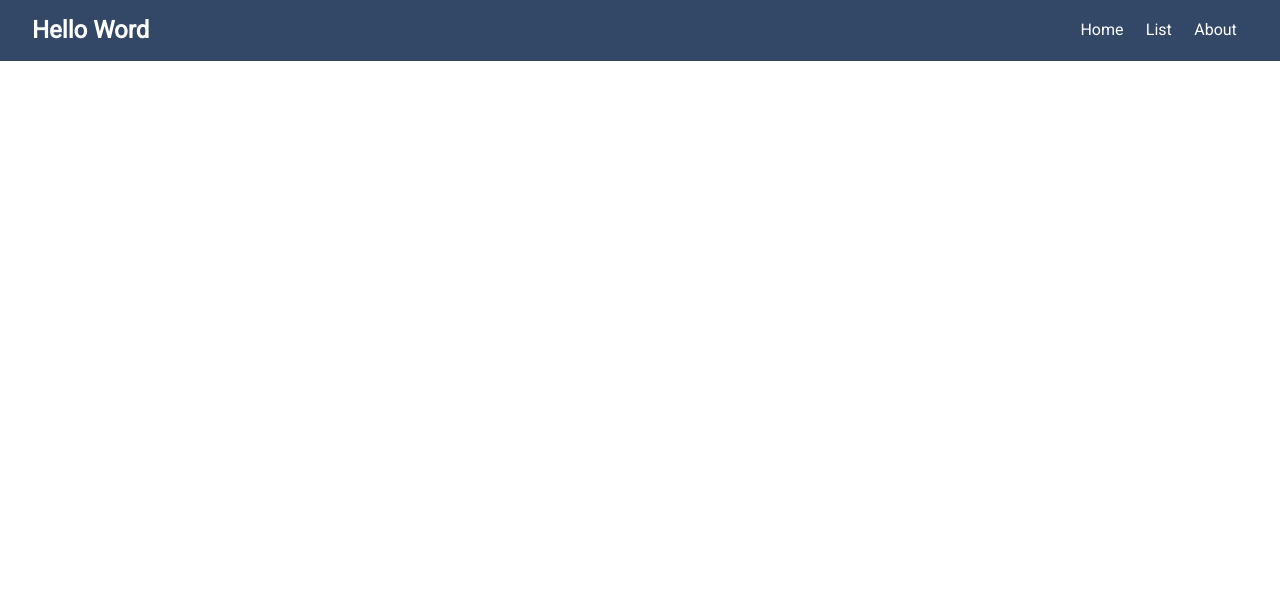
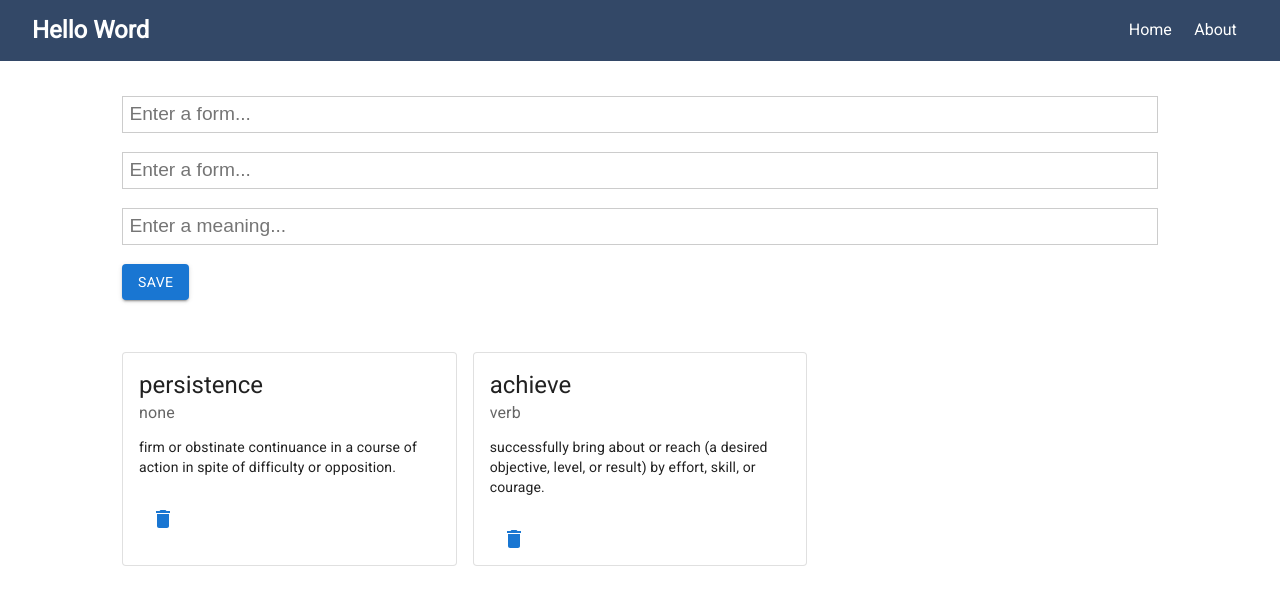
Before and after one commit to JeongHaeun3263/hello-word-mern, a React (Create React App) app: page / in a window 1280 px wide. Shown: the top 604 px of the page. Built offline with nearby package versions, Linux system fonts and the light colour scheme.

Commit message:
add word, delete word function

```diff
--- a/package.json
+++ b/package.json
@@ -3,11 +3,17 @@
   "version": "0.1.0",
   "private": true,
   "dependencies": {
+    "@emotion/react": "^11.7.1",
+    "@emotion/styled": "^11.6.0",
+    "@mui/icons-material": "^5.2.5",
+    "@mui/material": "^5.2.7",
     "@testing-library/jest-dom": "^5.11.4",
     "@testing-library/react": "^11.1.0",
     "@testing-library/user-event": "^12.1.10",
+    "axios": "^0.24.0",
     "react": "^17.0.2",
     "react-dom": "^17.0.2",
+    "react-icons": "^4.3.1",
     "react-router-dom": "5.2.0",
     "react-scripts": "4.0.3",
     "web-vitals": "^1.0.1"
--- a/src/App.css
+++ b/src/App.css
@@ -412,3 +412,12 @@ table th {
 		justify-content: center;
 	}
 }
+
+/* Word List */
+
+.word__list {
+	margin-top: 3.2rem;
+	display: grid;
+	grid-template-columns: 1fr 1fr 1fr;
+	gap: 1rem;
+}
--- a/src/App.js
+++ b/src/App.js
@@ -3,15 +3,65 @@ import { BrowserRouter as Router, Switch, Route, Link } from 'react-router-dom';
 
 import Navbar from './components/layout/Navbar';
 import About from './components/pages/About';
+import axios from 'axios';
+import { Fragment, useState } from 'react';
+import Search from './components/words/Search';
+import WordList from './components/words/WordList';
 
 function App() {
+	const [words, setWords] = useState([
+		{
+			id: 1,
+			title: 'persistence',
+			form: 'none',
+			meaning:
+				'firm or obstinate continuance in a course of action in spite of difficulty or opposition.',
+		},
+		{
+			id: 2,
+			title: 'achieve',
+			form: 'verb',
+			meaning:
+				'successfully bring about or reach (a desired objective, level, or result) by effort, skill, or courage.',
+		},
+	]);
+
+	const handleAdd = (title, form, meaning) => {
+		const newWords = [...words, { id: Date.now(), title, form, meaning }];
+		setWords(newWords);
+	};
+
+	const handleDelete = (word) => {
+		const newWords = words.filter((item) => item.id !== word.id);
+		setWords(newWords);
+	};
+
+	const searchWord = async (word) => {
+		const res = await axios.get(
+			`https://api.dictionaryapi.dev/api/v2/entries/en/${word}`
+		);
+		console.log(res);
+	};
+
 	return (
 		<Router>
 			<div className='App'>
 				<Navbar />
 				<div className='container'>
 					<Switch>
-						<Route exact path='/' />
+						<Route
+							exact
+							path='/'
+							render={() => (
+								<Fragment>
+									<WordList
+										words={words}
+										onAdd={handleAdd}
+										onDelete={handleDelete}
+									/>
+								</Fragment>
+							)}
+						/>
 						<Route exact path='/about' component={About} />
 						<Route exact path='/list' />
 					</Switch>
--- a/src/components/layout/Navbar.js
+++ b/src/components/layout/Navbar.js
@@ -9,9 +9,9 @@ const Navbar = () => {
 				<li>
 					<Link to='/'>Home</Link>
 				</li>
-				<li>
+				{/* <li>
 					<Link to='/list'>List</Link>
-				</li>
+				</li> */}
 				<li>
 					<Link to='/about'>About</Link>
 				</li>
--- a/src/components/pages/About.js
+++ b/src/components/pages/About.js
@@ -1,7 +1,14 @@
 import React from 'react';
 
 const About = () => {
-	return <div>About this application</div>;
+	return (
+		<div>
+			<h1>Hello Word</h1>
+			<p>App to study words</p>
+			<p>Version 1.0.0</p>
+			<p>{new Date().getFullYear()} Haeun Grace Jeong - All rights reserved</p>
+		</div>
+	);
 };
 
 export default About;
--- /dev/null
+++ b/src/components/words/Search.js
@@ -0,0 +1,34 @@
+import React, { useState } from 'react';
+
+const Search = ({ searchWord }) => {
+	const [text, setText] = useState('');
+
+	const onChange = (e) => {
+		setText({ [e.target.name]: e.target.value });
+	};
+
+	const onSubmit = (e) => {
+		e.preventDefault();
+		if (test === '') {
+			console.log('put some text');
+		} else {
+			searchWord(text);
+		}
+	};
+
+	return (
+		<div>
+			<form className='form'>
+				<input
+					type='text'
+					name='text'
+					placeholder='Search words...'
+					value='Search'
+					onChange={onChange}
+				/>
+			</form>
+		</div>
+	);
+};
+
+export default Search;
--- /dev/null
+++ b/src/components/words/WordAddForm.js
@@ -0,0 +1,43 @@
+import { Button, Grid, Input, TextField } from '@mui/material';
+import { Box } from '@mui/system';
+import React from 'react';
+
+const WordAddForm = ({ onAdd }) => {
+	const formRef = React.createRef();
+	const inputTitleRef = React.createRef();
+	const inputFormRef = React.createRef();
+	const inputMeaningRef = React.createRef();
+
+	const onSubmit = (e) => {
+		console.log('submitted');
+		e.preventDefault();
+		const title = inputTitleRef.current.value;
+		const form = inputFormRef.current.value;
+		const meaning = inputMeaningRef.current.value;
+		title && onAdd(title, form, meaning);
+		console.log(title);
+		formRef.current.reset();
+	};
+
+	return (
+		<Box component='form' ref={formRef}>
+			<input
+				ref={inputTitleRef}
+				type='text'
+				placeholder='Enter a form...'
+				required
+			/>
+			<input ref={inputFormRef} type='text' placeholder='Enter a form...' />
+			<input
+				ref={inputMeaningRef}
+				type='text'
+				placeholder='Enter a meaning...'
+			/>
+			<Button onClick={onSubmit} variant='contained'>
+				Save
+			</Button>
+		</Box>
+	);
+};
+
+export default WordAddForm;
--- /dev/null
+++ b/src/components/words/WordItem.js
@@ -0,0 +1,38 @@
+import React from 'react';
+
+import { FaTrash } from 'react-icons/fa';
+import {
+	Button,
+	Card,
+	CardActions,
+	CardContent,
+	ListItem,
+	Typography,
+} from '@mui/material';
+import DeleteIcon from '@mui/icons-material/Delete';
+
+const WordItem = ({ word, onDelete }) => {
+	const handleDelete = () => {
+		onDelete(word);
+	};
+	return (
+		<Card variant='outlined' sx={{ minWidth: 275 }}>
+			<CardContent>
+				<Typography variant='h5' component='div'>
+					{word.title}
+				</Typography>
+				<Typography sx={{ mb: 1.5 }} color='text.secondary'>
+					{word.form}
+				</Typography>
+				<Typography variant='body2'>{word.meaning}</Typography>
+			</CardContent>
+			<CardActions>
+				<Button>
+					<DeleteIcon size='small' onClick={handleDelete} />
+				</Button>
+			</CardActions>
+		</Card>
+	);
+};
+
+export default WordItem;
--- /dev/null
+++ b/src/components/words/WordList.js
@@ -0,0 +1,18 @@
+import React from 'react';
+import WordAddForm from './WordAddForm';
+import WordItem from './WordItem';
+
+const WordList = ({ words, onAdd, onDelete }) => {
+	return (
+		<>
+			<WordAddForm onAdd={onAdd} />
+			<div className='word__list'>
+				{words.map((word) => (
+					<WordItem key={word.id} word={word} onDelete={onDelete} />
+				))}
+			</div>
+		</>
+	);
+};
+
+export default WordList;
```
Also changed, not shown: 1 other file (tests, documents, lock files or other folders).
